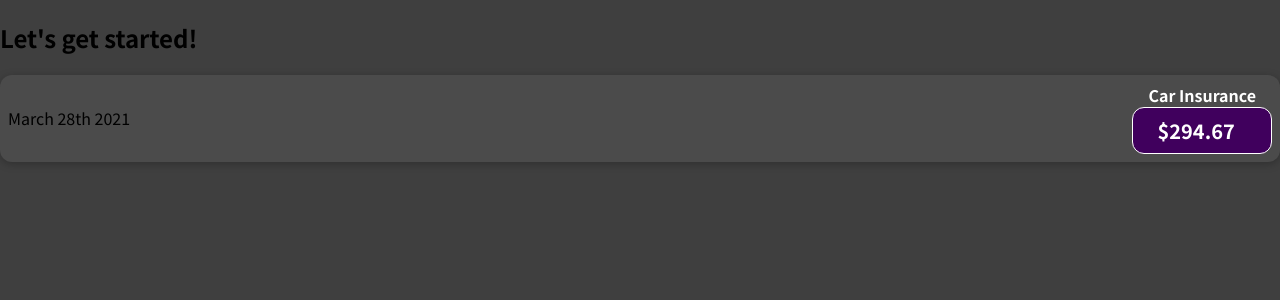
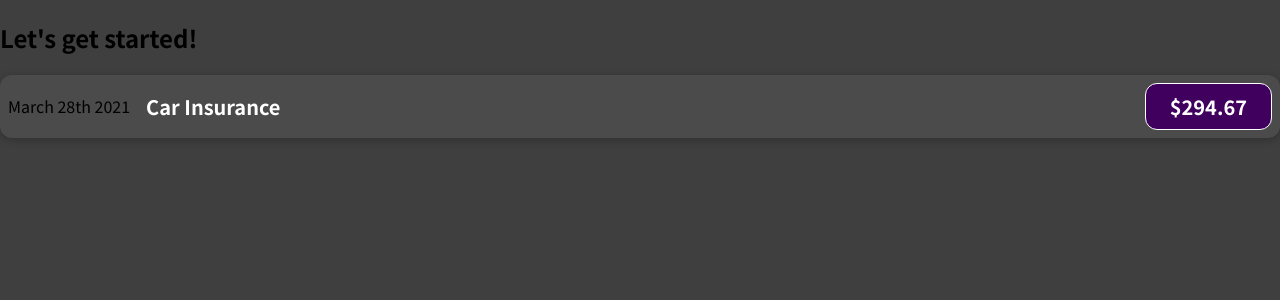
Before and after one commit to nsnyng/react-learn-udemy, a JavaScript app: page / in a window 1280 px wide. Shown: the top 300 px of the page. Built offline with nearby package versions, Linux system fonts and the light colour scheme.

Commit message:
style 수정

```diff
--- a/src/components/ExpenseItem.js
+++ b/src/components/ExpenseItem.js
@@ -4,8 +4,8 @@ function ExpenseItem() {
   return (
     <div className="expense-item">
       <div>March 28th 2021</div>
-      <div>
-        <h2 className="expense-item__description">Car Insurance</h2>
+      <div className="expense-item__description">
+        <h2>Car Insurance</h2>
         <div className="expense-item__price">$294.67</div>
       </div>
     </div>
```
